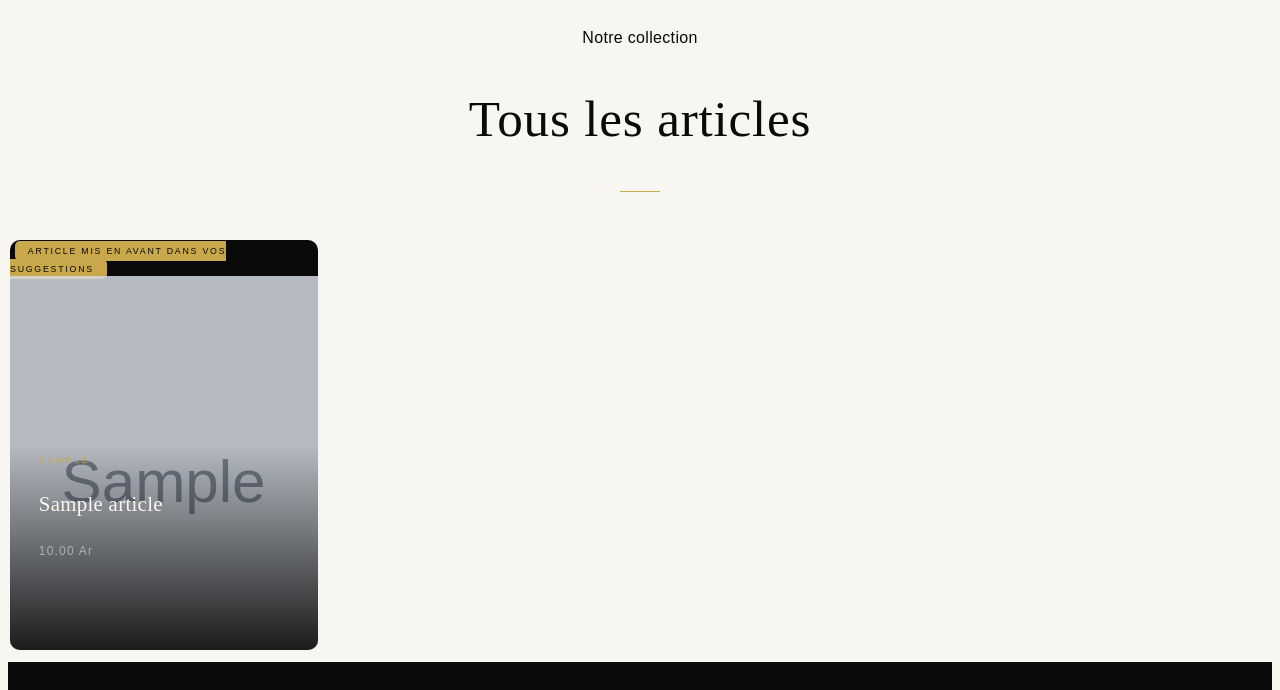
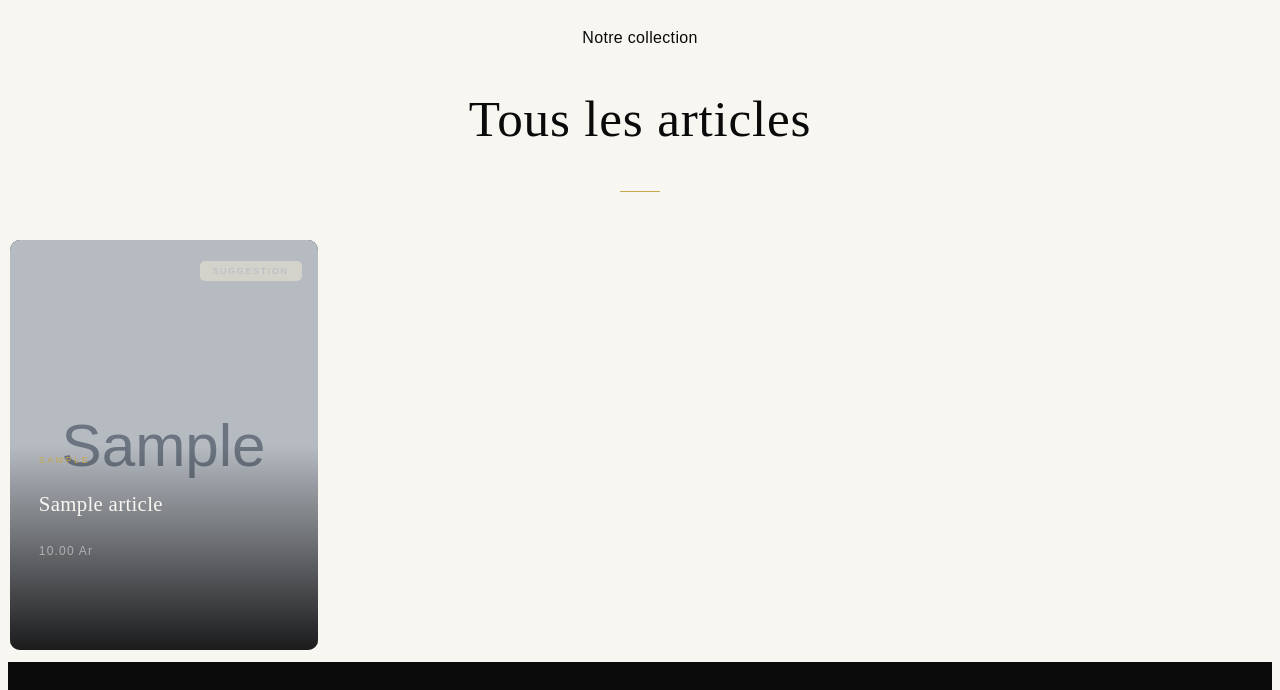
Before and after one commit to Minouu2026/Gestion-de-contenu-IA, a Flask app: page / in a window 1280 px wide. Shown: the part 929-1619 px from the top of the page. Run offline with Flask 3, Linux system fonts and the light colour scheme; tables that the repository leaves empty hold one stand-in row (values such as "Sample post"); grey boxes marked "Sample" are stand-in pictures.

Commit message:
Update index.html

```diff
--- a/templates/index.html
+++ b/templates/index.html
@@ -199,7 +199,7 @@
         color: var(--or);
     }
     .badge-boost {
-        /* position: absolute; */
+        position: absolute;
         top: 1rem; right: 1rem;
         font-size: 0.55rem;
         letter-spacing: 0.2em;
@@ -271,7 +271,7 @@
     {% for article in articles %}
     <div class="article-card fade-up" style="animation-delay: {{ loop.index0 * 0.1 }}s">
         {% if article.boosted %}
-        <span class="badge-boost">Article mis en avant dans vos suggestions</span>
+        <span class="badge-boost">suggestion</span>
         {% endif %}
         <img src="/static/images/articles/{{ article.image }}" alt="{{ article.nom }}">
         <div class="article-card-overlay">
```
